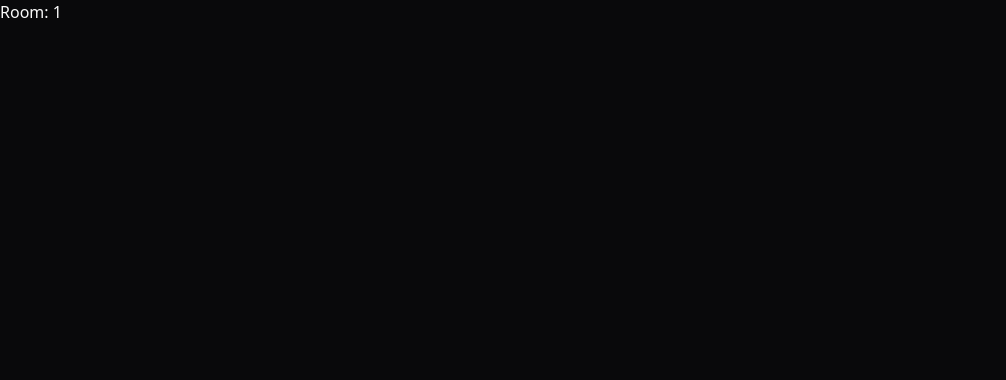
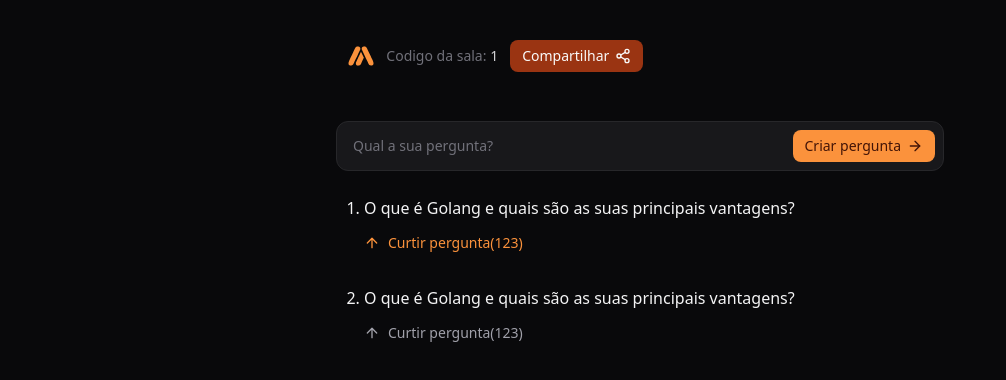
Before and after one commit to juancassiano/web, a React (Vite) app: page /room/1 in a window 1280 px wide. Shown: the top 380 px of the page, without its empty margins (0-1006 px from the left). Built offline with nearby package versions, Linux system fonts and the light colour scheme.

Commit message:
feat: layout da sala

```diff
--- a/src/pages/room.tsx
+++ b/src/pages/room.tsx
@@ -1,9 +1,63 @@
 import { useParams } from "react-router-dom"
+import amalogo from '../assets/ama-logo.svg'
+import { ArrowRight, ArrowUp, Share2 } from "lucide-react"
 
 export function Room(){
   const { roomId } = useParams()
 
   return (
-    <h1>Room: {roomId}</h1>
+    <div className="mx-auto max-w-[640px] flex flex-col gap-6 py-10 px-4">
+      <div className="flex items-center gap-3 px-3">
+        <img src={amalogo} alt="Ama logo" className="h-5"/>
+
+        <span className="text-sm text-zinc-500 truncate">
+          Codigo da sala: <span className="text-zinc-300">{roomId}</span>
+        </span>
+
+        <button type="submit" className=' bg-orange-800 text-zyn-300 px-3 py-1.5 gap-1.5 flex items-center rounded-lg font-medium text-sm transition-colors hover:bg-zync-700'>
+          Compartilhar
+
+          <Share2 className='size-4' />
+        </button>
+      </div>
+
+      <div className="h-px w-full bg-zinc 900">
+      </div>
+
+
+      <form
+      className='flex items-center gap-2 bg-zinc-900 p-2 rounded-xl border border-zinc-800 ring-orange-400 ring-off-2 ring-offset-zinc-950 focus-within:ring-1'>
+        <input
+          type='text'
+          name= 'theme'
+          placeholder='Qual a sua pergunta?'
+          autoComplete='off'
+          className='flex-1 text-sm mx-2 bg-transparent outline-none placeholder:text-zinc-500 text-zinc-100'
+        />
+
+        <button type="submit" className=' bg-orange-400 text-orange-950 px-3 py-1.5 gap-1.5 flex items-center rounded-lg font-medium text-sm transition-colors hover:bg-orange-500'>
+          Criar pergunta
+          <ArrowRight className='size-4' />
+        </button>
+      </form>
+
+      <ol className="list-decimal list-outside px-3 space-y-8 ">
+        <li className="ml-4 leading-relaxed text-zinc-100">
+          O que é Golang e quais são as suas principais vantagens?
+
+          <button type="button" className="mt-3 flex items-center gap-2 text-orange-400 text-sm font-medium hover:text-orange-500">
+            <ArrowUp className="size-4" />
+            Curtir pergunta(123)
+          </button>
+        </li>
+        <li className="ml-4 leading-relaxed text-zinc-100">
+          O que é Golang e quais são as suas principais vantagens?
+          <button type="button" className="mt-3 flex items-center gap-2 text-zinc-400 text-sm font-medium hover:text-zinc-300">
+            <ArrowUp className="size-4" />
+            Curtir pergunta(123)
+          </button>
+        </li>
+      </ol>
+    </div>
   )
 }
```
